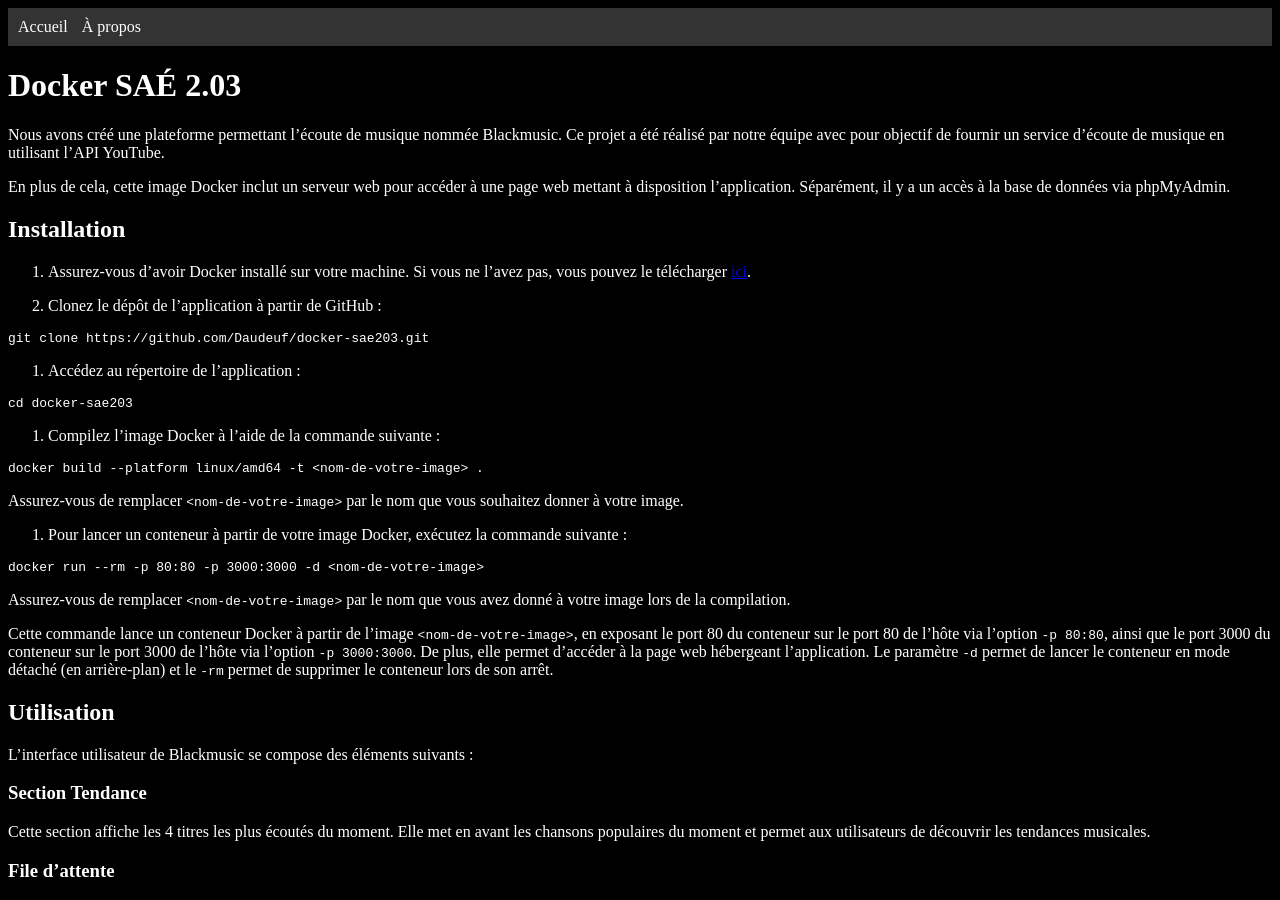
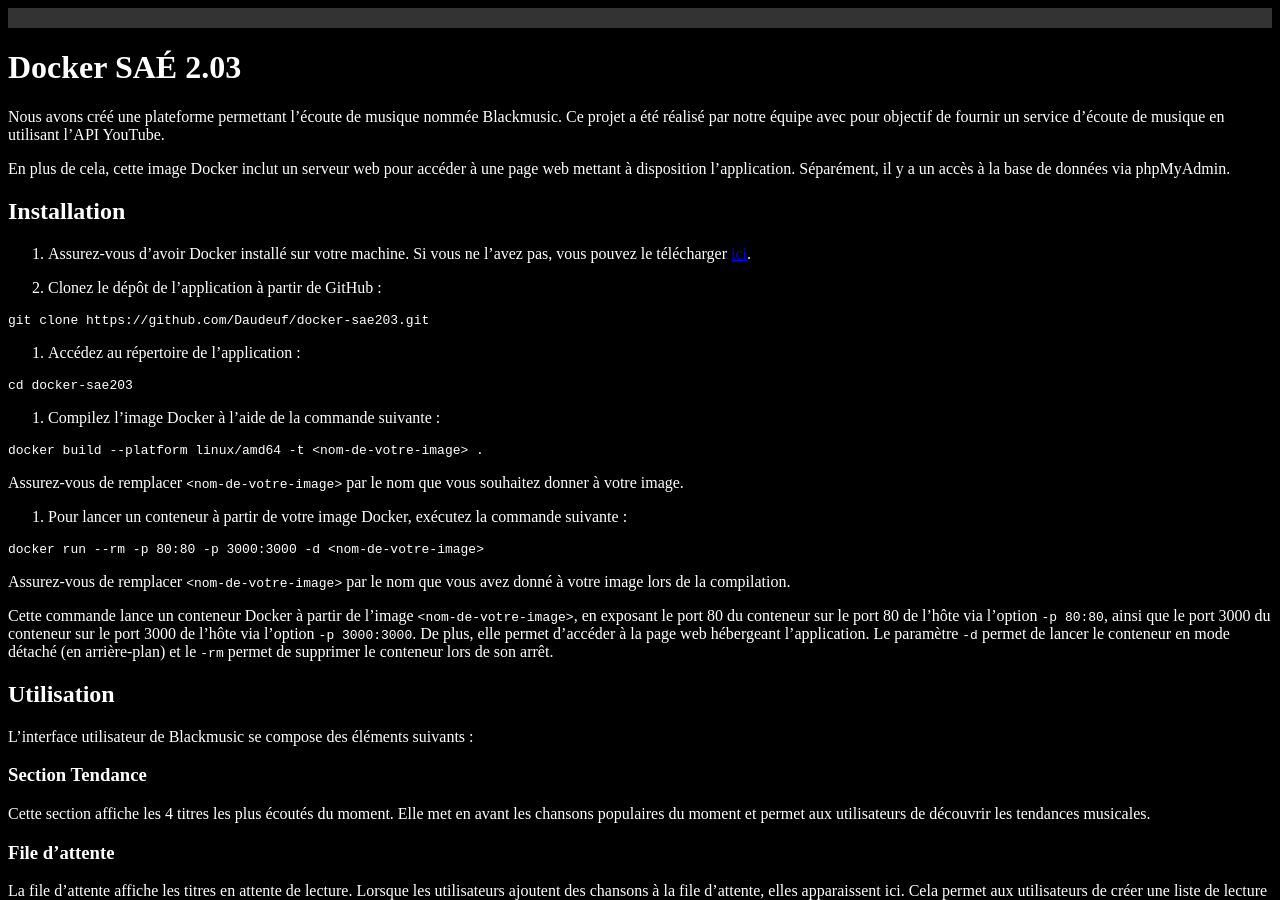
Before and after one commit to Daudeuf/docker-sae203, a Jekyll site: the page built from README.md, in a window 1280 px wide and 900 px high. Built offline with Jekyll 4.4.1, drawn with Linux system fonts in a browser that asks for light colours; our own code applies the rules of GitHub Pages for plain Markdown files.

Commit message:
Update _config.yml

```diff
--- a/_config.yml
+++ b/_config.yml
@@ -5,13 +5,6 @@ description: Thème Jekyll BlackMusic
 # Configuration du thème
 theme: jekyll-theme-minimal
 
-# Configuration de la navigation
-nav:
-  - title: Accueil
-    url: /
-  - title: À propos
-    url: /about
-
 # Configuration du thème sombre
 blackmusic:
   accent_color: "#ff0000" # Couleur d'accentuation de votre choix
```
